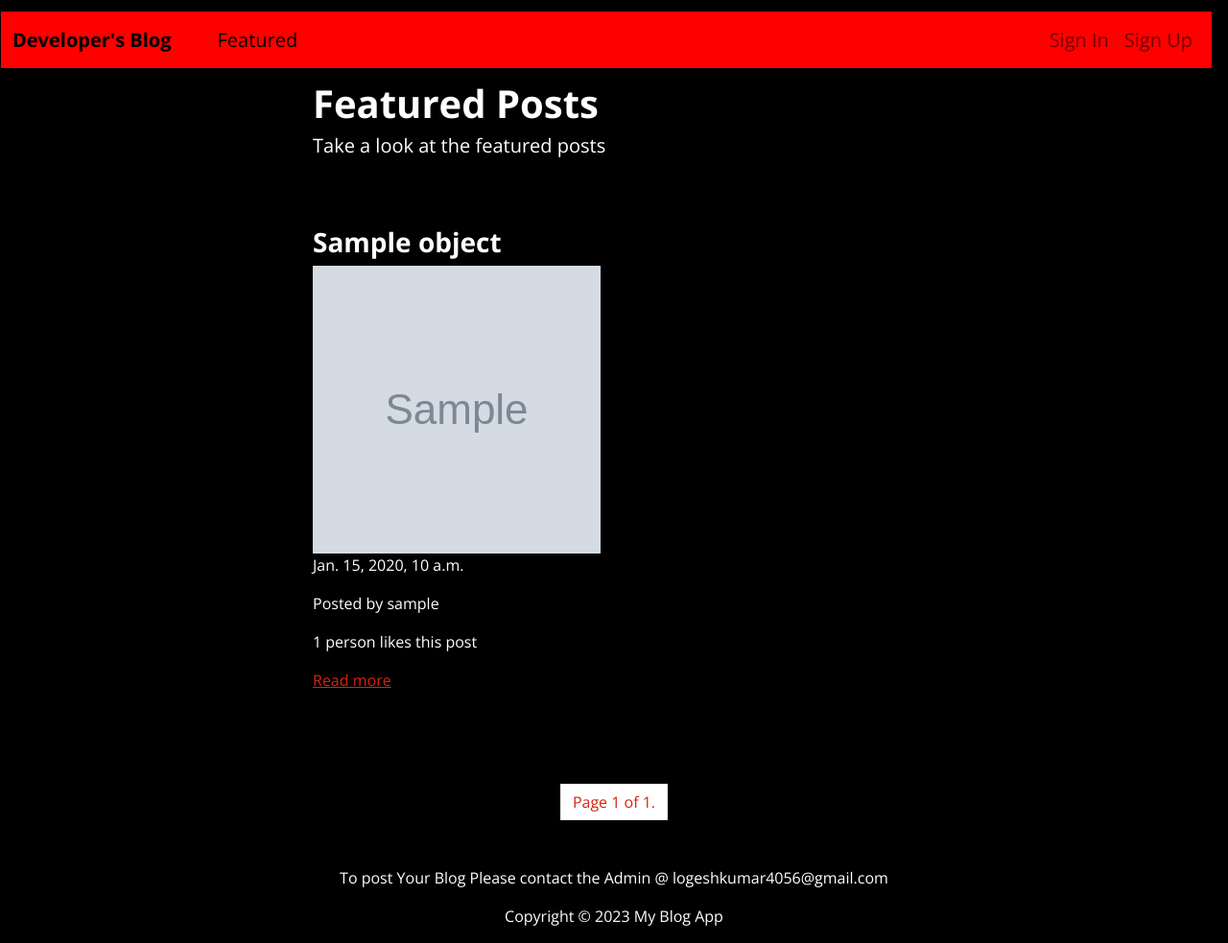
After one commit to Loki4056/Python-Django-Blog-website, a Django app: template blog/templates/blog/featured.html in a window 1280 px wide. The commit adds this page. Shown: the whole page at 96% size. Run offline with Django 3.2, Linux system fonts and the light colour scheme; the template is opened without the code that fills it: most values are stand-ins (such as "Sample title", 1, 10 or a date in 2020); grey boxes marked "Sample" are stand-in pictures.

Commit message:
Add files via upload

```diff
--- /dev/null
+++ b/blog/templates/blog/featured.html
@@ -0,0 +1,85 @@
+{% extends 'blog/base.html' %}
+{% load static %}
+{% block content %}
+	<div class="row">
+		<div class="col-md-6 col-12 mx-md-auto mx-2 mt-md-auto mb-3">
+			<h1 class="fw-bolder">Featured Posts</h1>
+			<h5 class="text">Take a look at the featured posts</h5>
+		</div>
+	</div>
+
+	{% for object in object_list %}
+	<div class="row">
+		<div class="col-md-6 col-11 mx-md-auto mx-3 mt-5 mb-5">
+			<h3 class="fw-bold content-toggle">
+				{{ object.title }}
+			</h3>
+			<div>
+				<img src="{% static object.image.url %}" alt="product_image" height="300px" width="300px" data-article-id="{{ object.id }}" class="image-toggle" />
+			</div>
+			<p class="text">{{ object.date }}</p>
+			<p class="text">Posted by {{ object.author.username }}</p>
+			{% if object.likes.count == 1 %}
+				<p class="text">{{ object.likes.count }} person likes this post</p>
+			{% else %}
+				<p class="text">{{ object.likes.count }} people like this post</p>
+			{% endif %}
+
+			<div class="my-3 content-details" style="display: none;">
+				{{ object.content|safe }}
+			</div>
+
+			<a href="{% url 'detail_article' object.id %}">Read more</a>
+		</div>
+	</div>
+	{% endfor %}
+
+	<nav>
+		<ul class="pagination">
+			<div class="mx-auto d-flex flex-row mt-5">
+				{% if page_obj.has_previous %}
+					<li class="page-item">
+						<a class="page-link" href="?page=1">&laquo; First</a>
+					</li>
+
+					<li class="page-item">
+						<a class="page-link" href="?page={{ page_obj.previous_page_number }}">Previous</a>
+					</li>
+				{% endif %}
+
+				<li class "page-item">
+					<a class="page-link" href="#">Page {{ page_obj.number }} of {{ page_obj.paginator.num_pages }}.</a>
+				</li>
+
+				{% if page_obj.has_next %}
+					<li class="page-item">
+						<a class="page-link" href="?page={{ page_obj.next_page_number }}">Next</a>
+					</li>
+					<li class="page-item">
+						<a class="page-link" href="?page={{ page_obj.paginator.num_pages }}">Last &raquo;</a>
+					</li>
+				{% endif %}
+			</div>
+		</ul>
+	</nav>
+
+	<script>
+		document.addEventListener("DOMContentLoaded", function() {
+		    const imageToggle = document.querySelectorAll(".image-toggle");
+		    const contentToggle = document.querySelectorAll(".content-toggle");
+		    const contentDetails = document.querySelectorAll(".content-details");
+
+		    contentToggle.forEach((title, index) => {
+		        title.addEventListener("click", () => {
+		            contentDetails[index].style.display = contentDetails[index].style.display === "none" ? "block" : "none";
+		        });
+		    });
+
+			imageToggle.forEach((image, index) => {
+		        image.addEventListener("click", () => {
+		            contentDetails[index].style.display = contentDetails[index].style.display === "none" ? "block" : "none";
+		        });
+		    });
+		});
+	</script>
+{% endblock content %}
--- /dev/null
+++ b/blog/templates/blog/nav.html
@@ -0,0 +1,35 @@
+<nav class="navbar navbar-expand-lg navbar-brand background-color">
+  <div class="container-fluid" style="background-color: rgb(255, 0, 0);">
+    <a class="fw-bolder" href="{% url 'index' %}" style="margin-right: 40px; color: rgb(0, 0, 0); text-decoration: none;">Developer's Blog</a>
+    <button class="navbar-toggler" type="button" data-bs-toggle="collapse" data-bs-target="#navbarNav" aria-controls="navbarNav" aria-expanded="false" aria-label="Toggle navigation">
+      <span class="navbar-toggler-icon"></span>
+    </button>
+    <div class="collapse navbar-collapse" id="navbarNav">
+      <ul class="navbar-nav me-auto">
+        <li class="nav-item">
+          <a class="nav-link" href="{% url 'featured' %}" style="color: rgb(0, 0, 0);">Featured</a>
+        </li>
+      </ul>
+
+      <ul class="navbar-nav">
+        {% if request.user.is_authenticated %}
+          <li class="nav-item">
+            <a class="nav-link" href="{% url 'view_profile' %}">View Profile</a>
+          </li><li class="nav-item">
+            <a class="nav-link" href="{% url 'edit_profile' %}">Edit Profile</a>
+          </li>
+          <li class="nav-item">
+            <a class="nav-link" href="{% url 'logout' %}">Sign Out</a>
+          </li>
+        {% else %}
+          <li class="nav-item">
+            <a class="nav-link" href="{% url 'login' %}">Sign In</a>
+          </li>
+          <li class="nav-item">
+            <a class="nav-link" href="{% url 'register' %}">Sign Up</a>
+          </li>
+        {% endif %}
+      </ul>
+    </div>
+  </div>
+</nav>
```
Also changed, not shown: blog/templates/blog/blog_delete.html (added, +18 -0 lines), blog/templates/blog/blog_post.html (added, +56 -0 lines), blog/templates/blog/index.html (added, +78 -0 lines), blog/templates/blog/base.html (line endings or trailing spaces).
